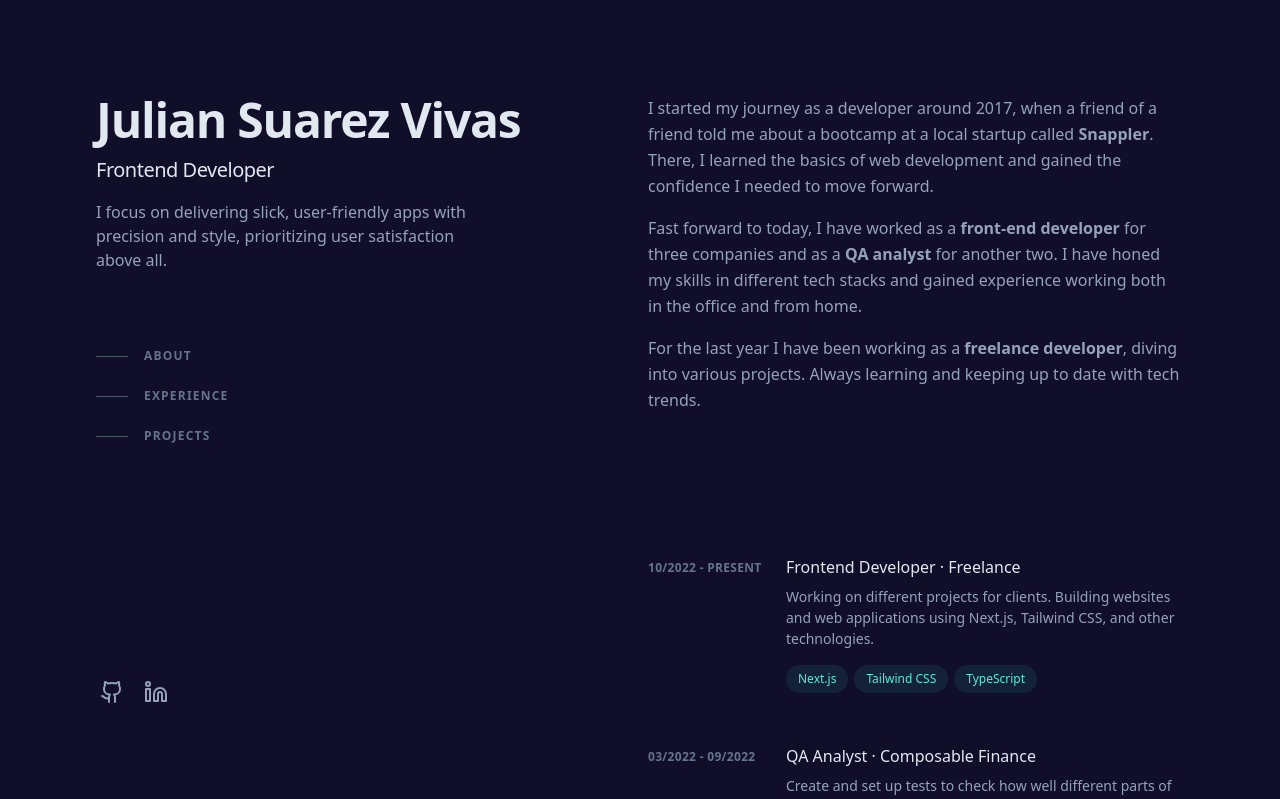
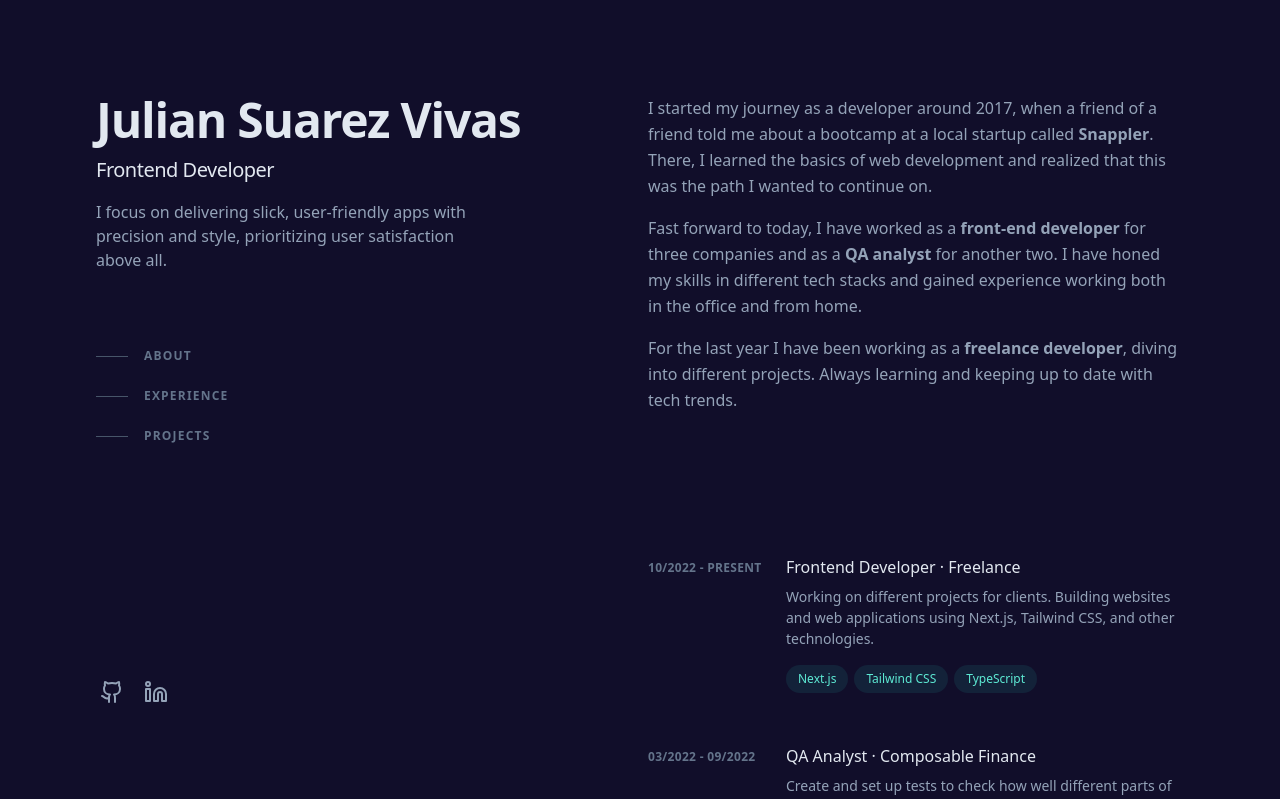
Before and after one commit to Juliansv/Juliansv, a Next.js app: page / in a window 1280 px wide. Shown: the top 799 px of the page. Built offline with nearby package versions, Linux system fonts and the light colour scheme.

Commit message:
Minor changes in personal info

```diff
--- a/app/data.json
+++ b/app/data.json
@@ -68,7 +68,7 @@
       "description": "First iteration of my portfolio website.",
       "image": "/images/portfolio-v1.png",
       "stack": ["Next.js", "Tailwind CSS", "Zod", "Resend"],
-      "url": "/",
+      "url": "https://portfolio-v1-vert-alpha.vercel.app/",
       "year": "2023"
 
     }
--- a/app/page.tsx
+++ b/app/page.tsx
@@ -2,7 +2,6 @@ import { promises as fs } from "fs";
 import Link from "next/link";
 import Image from "next/image";
 import { Github, Linkedin, ArrowRight } from "lucide-react";
-
 
 interface Job {
   period: string;
@@ -120,8 +119,8 @@ export default async function Page() {
                   {" "}
                   Snappler
                 </span>
-                . There, I learned the basics of web development and gained the
-                confidence I needed to move forward.
+                . There, I learned the basics of web development and realized
+                that this was the path I wanted to continue on.
               </p>
               <p className="mb-4">
                 {" "}
@@ -145,7 +144,7 @@ export default async function Page() {
                   {" "}
                   freelance developer
                 </span>
-                , diving into various projects. Always learning and keeping up
+                , diving into different projects. Always learning and keeping up
                 to date with tech trends.
               </p>
             </div>
```
